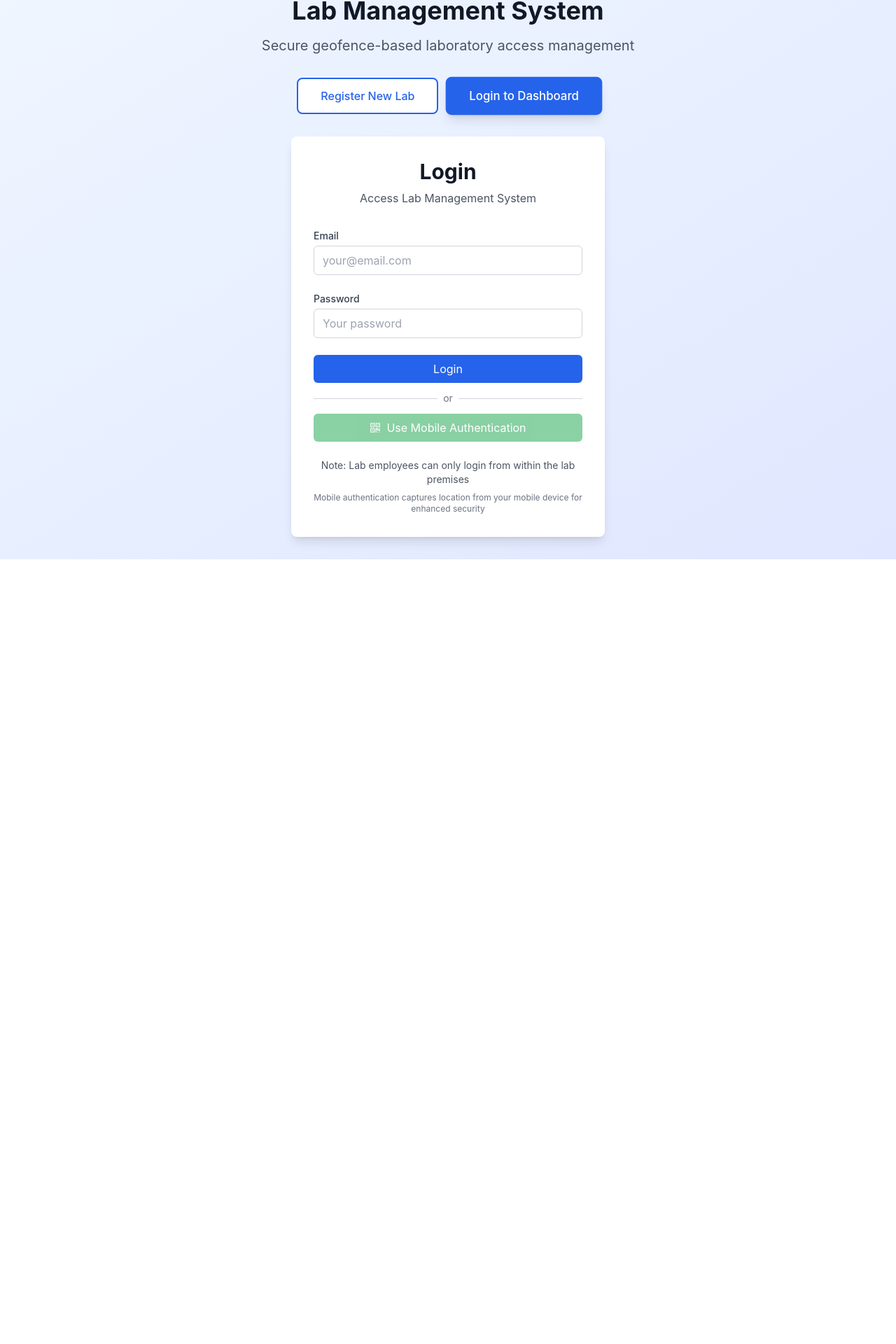
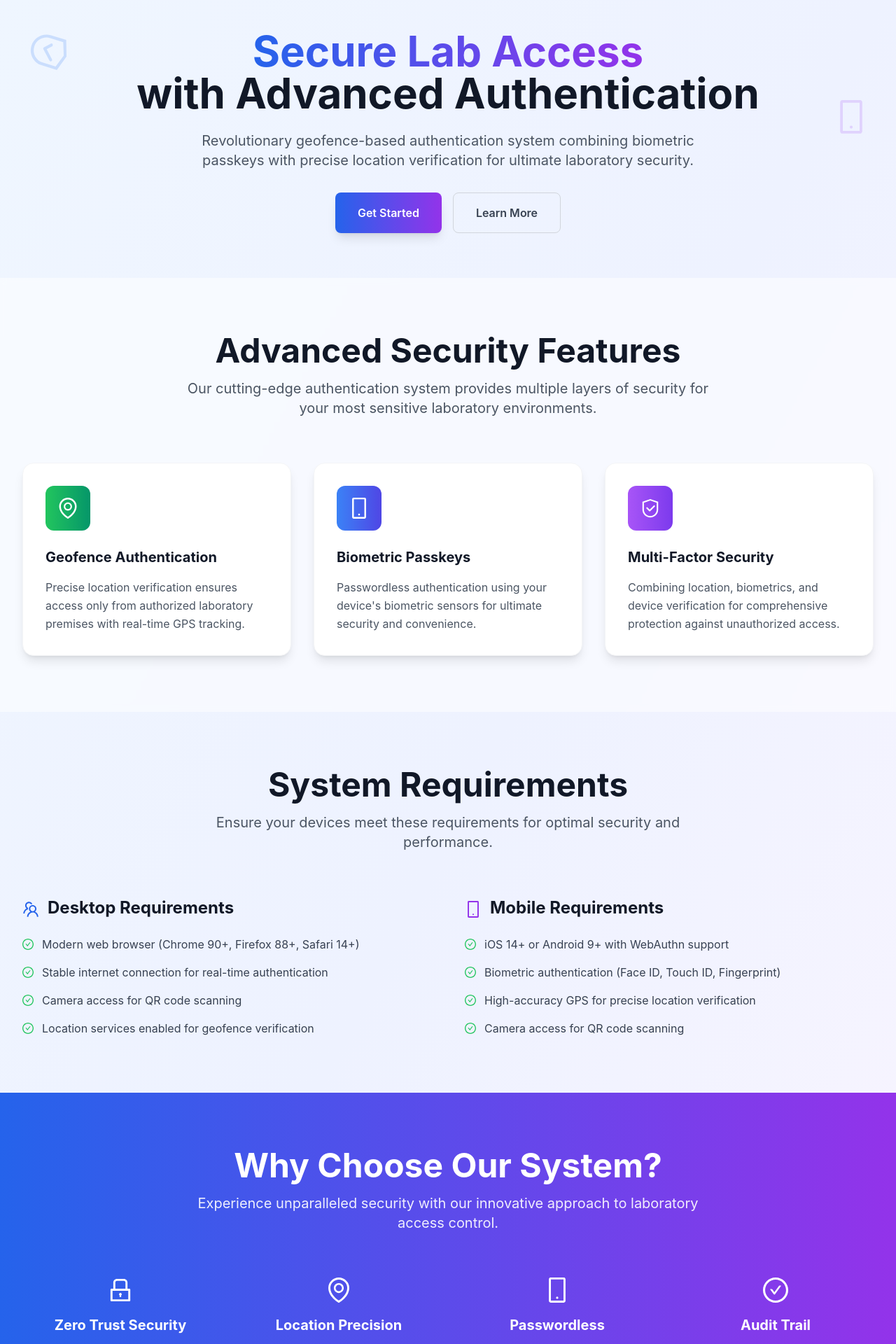
Before and after one commit to Jitendra120901/labloginintoItsGeofence, a React (Create React App) app: page / in a window 1280 px wide. Shown: the part 37-1957 px from the top of the page at 70% size. Before the commit the page ends 836 px from the top, so only its background shows below. Built offline with nearby package versions, Linux system fonts and the light colour scheme.

Commit message:
enhanced location capturing again 2

```diff
--- a/package.json
+++ b/package.json
@@ -8,6 +8,7 @@
     "@testing-library/jest-dom": "^6.6.3",
     "@testing-library/react": "^16.3.0",
     "@testing-library/user-event": "^13.5.0",
+    "framer-motion": "^12.23.0",
     "react": "^19.1.0",
     "react-dom": "^19.1.0",
     "react-icons": "^5.0.1",
--- a/src/components/layout/LandingPage.jsx
+++ b/src/components/layout/LandingPage.jsx
@@ -1,65 +1,300 @@
-// components/layout/LandingPage.jsx
 import React from 'react';
-import { PAGES } from '../utilis';
-import { Alert } from '../common';
-import { LabRegistration, Login } from '../auth';
-import FeatureSection from './FeatureSection';
-import SystemRequirements from './SystemRequirements';
+import { motion } from 'framer-motion';
+import {
+  SafetyOutlined as Shield,
+  MobileOutlined as Smartphone,
+  EnvironmentOutlined as MapPin,
+  TeamOutlined as Users,
+  LockOutlined as Lock,
+  CheckCircleOutlined as CheckCircle
+} from '@ant-design/icons';
 
-const LandingPage = ({ currentPage, setCurrentPage, onLogin, onRegistrationSuccess, successMessage, setSuccessMessage }) => {
+// Main LandingPage component
+const LandingPage = ({ onGetStarted }) => {
   return (
-    <div className="container mx-auto px-4 py-8">
-      {/* Header */}
-      <div className="text-center mb-8">
-        <h1 className="text-4xl font-bold text-gray-900 mb-4">Lab Management System</h1>
-        <p className="text-xl text-gray-600 mb-8">Secure geofence-based laboratory access management</p>
+    <div className="min-h-screen bg-gradient-to-br from-blue-50 via-indigo-50 to-purple-50">
+      {/* Hero Section */}
+      <section className="relative overflow-hidden">
+        <div className="max-w-7xl mx-auto px-4 sm:px-6 lg:px-8 pt-20 pb-16">
+          <motion.div
+            initial={{ opacity: 0, y: 20 }}
+            animate={{ opacity: 1, y: 0 }}
+            transition={{ duration: 0.8 }}
+            className="text-center"
+          >
+            <h1 className="text-4xl md:text-6xl font-bold text-gray-900 mb-6">
+              <span className="bg-gradient-to-r from-blue-600 to-purple-600 bg-clip-text text-transparent">
+                Secure Lab Access
+              </span>
+              <br />
+              with Advanced Authentication
+            </h1>
 
-        {/* Navigation */}
-        <div className="flex justify-center space-x-4 mb-6">
-          <button
-            onClick={() => setCurrentPage(PAGES.REGISTER)}
-            className={`px-8 py-3 rounded-lg font-medium transition-all duration-200 ${
-              currentPage === PAGES.REGISTER
-                ? 'bg-blue-600 text-white shadow-lg transform scale-105'
-                : 'bg-white text-blue-600 border-2 border-blue-600 hover:bg-blue-50 hover:shadow-md'
-            }`}
+            <p className="text-xl text-gray-600 mb-8 max-w-3xl mx-auto">
+              Revolutionary geofence-based authentication system combining biometric passkeys
+              with precise location verification for ultimate laboratory security.
+            </p>
+
+            <div className="flex flex-col sm:flex-row gap-4 justify-center">
+              <motion.button
+                whileHover={{ scale: 1.05 }}
+                whileTap={{ scale: 0.95 }}
+                onClick={onGetStarted}
+                className="px-8 py-4 bg-gradient-to-r from-blue-600 to-purple-600 text-white font-semibold rounded-lg shadow-lg hover:shadow-xl transition-all duration-300"
+              >
+                Get Started
+              </motion.button>
+              <motion.button
+                whileHover={{ scale: 1.05 }}
+                whileTap={{ scale: 0.95 }}
+                className="px-8 py-4 border border-gray-300 text-gray-700 font-semibold rounded-lg hover:bg-gray-50 transition-all duration-300"
+              >
+                Learn More
+              </motion.button>
+            </div>
+          </motion.div>
+        </div>
+
+        {/* Floating Elements */}
+        <div className="absolute top-20 left-10 opacity-20">
+          <motion.div
+            animate={{ rotate: 360 }}
+            transition={{ duration: 20, repeat: Infinity, ease: "linear" }}
           >
-            Register New Lab
-          </button>
-          <button
-            onClick={() => setCurrentPage(PAGES.LOGIN)}
-            className={`px-8 py-3 rounded-lg font-medium transition-all duration-200 ${
-              currentPage === PAGES.LOGIN
-                ? 'bg-blue-600 text-white shadow-lg transform scale-105'
-                : 'bg-white text-blue-600 border-2 border-blue-600 hover:bg-blue-50 hover:shadow-md'
-            }`}
+            <Shield className="text-6xl text-blue-500" />
+          </motion.div>
+        </div>
+        <div className="absolute top-40 right-10 opacity-20">
+          <motion.div
+            animate={{ y: [-20, 20, -20] }}
+            transition={{ duration: 4, repeat: Infinity, ease: "easeInOut" }}
           >
-            Login to Dashboard
-          </button>
+            <Smartphone className="text-5xl text-purple-500" />
+          </motion.div>
         </div>
-      </div>
+      </section>
 
-      {/* Success Message */}
-      {successMessage && (
-        <div className="max-w-4xl mx-auto mb-6">
-          <Alert type="success" onClose={() => setSuccessMessage('')}>
-            {successMessage}
-          </Alert>
+      {/* Features Section */}
+      <section className="py-20 bg-white/50 backdrop-blur-sm">
+        <div className="max-w-7xl mx-auto px-4 sm:px-6 lg:px-8">
+          <motion.div
+            initial={{ opacity: 0, y: 20 }}
+            whileInView={{ opacity: 1, y: 0 }}
+            transition={{ duration: 0.8 }}
+            viewport={{ once: true }}
+            className="text-center mb-16"
+          >
+            <h2 className="text-3xl md:text-5xl font-bold text-gray-900 mb-4">
+              Advanced Security Features
+            </h2>
+            <p className="text-xl text-gray-600 max-w-3xl mx-auto">
+              Our cutting-edge authentication system provides multiple layers of security
+              for your most sensitive laboratory environments.
+            </p>
+          </motion.div>
+
+          <div className="grid md:grid-cols-3 gap-8">
+            <FeatureCard
+              icon={<MapPin className="text-3xl" />}
+              title="Geofence Authentication"
+              description="Precise location verification ensures access only from authorized laboratory premises with real-time GPS tracking."
+              gradient="from-green-500 to-emerald-600"
+            />
+            <FeatureCard
+              icon={<Smartphone className="text-3xl" />}
+              title="Biometric Passkeys"
+              description="Passwordless authentication using your device's biometric sensors for ultimate security and convenience."
+              gradient="from-blue-500 to-indigo-600"
+            />
+            <FeatureCard
+              icon={<Shield className="text-3xl" />}
+              title="Multi-Factor Security"
+              description="Combining location, biometrics, and device verification for comprehensive protection against unauthorized access."
+              gradient="from-purple-500 to-violet-600"
+            />
+          </div>
         </div>
-      )}
+      </section>
 
-      {/* Page Content */}
-      {currentPage === PAGES.REGISTER && (
-        <LabRegistration onSuccess={onRegistrationSuccess} />
-      )}
+      {/* System Requirements Section */}
+      <section className="py-20">
+        <div className="max-w-7xl mx-auto px-4 sm:px-6 lg:px-8">
+          <motion.div
+            initial={{ opacity: 0, y: 20 }}
+            whileInView={{ opacity: 1, y: 0 }}
+            transition={{ duration: 0.8 }}
+            viewport={{ once: true }}
+            className="text-center mb-16"
+          >
+            <h2 className="text-3xl md:text-5xl font-bold text-gray-900 mb-4">
+              System Requirements
+            </h2>
+            <p className="text-xl text-gray-600 max-w-3xl mx-auto">
+              Ensure your devices meet these requirements for optimal security and performance.
+            </p>
+          </motion.div>
 
-      {currentPage === PAGES.LOGIN && (
-        <Login onLogin={onLogin} />
-      )}
+          <div className="grid md:grid-cols-2 gap-12 items-center">
+            <motion.div
+              initial={{ opacity: 0, x: -20 }}
+              whileInView={{ opacity: 1, x: 0 }}
+              transition={{ duration: 0.8 }}
+              viewport={{ once: true }}
+            >
+              <h3 className="text-2xl font-bold text-gray-900 mb-6">
+                <Users className="inline mr-3 text-blue-600" />
+                Desktop Requirements
+              </h3>
+              <ul className="space-y-4">
+                <RequirementItem text="Modern web browser (Chrome 90+, Firefox 88+, Safari 14+)" />
+                <RequirementItem text="Stable internet connection for real-time authentication" />
+                <RequirementItem text="Camera access for QR code scanning" />
+                <RequirementItem text="Location services enabled for geofence verification" />
+              </ul>
+            </motion.div>
 
+            <motion.div
+              initial={{ opacity: 0, x: 20 }}
+              whileInView={{ opacity: 1, x: 0 }}
+              transition={{ duration: 0.8 }}
+              viewport={{ once: true }}
+            >
+              <h3 className="text-2xl font-bold text-gray-900 mb-6">
+                <Smartphone className="inline mr-3 text-purple-600" />
+                Mobile Requirements
+              </h3>
+              <ul className="space-y-4">
+                <RequirementItem text="iOS 14+ or Android 9+ with WebAuthn support" />
+                <RequirementItem text="Biometric authentication (Face ID, Touch ID, Fingerprint)" />
+                <RequirementItem text="High-accuracy GPS for precise location verification" />
+                <RequirementItem text="Camera access for QR code scanning" />
+              </ul>
+            </motion.div>
+          </div>
+        </div>
+      </section>
+
+      {/* Security Benefits */}
+      <section className="py-20 bg-gradient-to-r from-blue-600 to-purple-600 text-white">
+        <div className="max-w-7xl mx-auto px-4 sm:px-6 lg:px-8">
+          <motion.div
+            initial={{ opacity: 0, y: 20 }}
+            whileInView={{ opacity: 1, y: 0 }}
+            transition={{ duration: 0.8 }}
+            viewport={{ once: true }}
+            className="text-center mb-16"
+          >
+            <h2 className="text-3xl md:text-5xl font-bold mb-4">
+              Why Choose Our System?
+            </h2>
+            <p className="text-xl opacity-90 max-w-3xl mx-auto">
+              Experience unparalleled security with our innovative approach to laboratory access control.
+            </p>
+          </motion.div>
+
+          <div className="grid md:grid-cols-2 lg:grid-cols-4 gap-8">
+            <BenefitCard
+              icon={<Lock className="text-4xl" />}
+              title="Zero Trust Security"
+              description="Every access request is verified regardless of user or device history."
+            />
+            <BenefitCard
+              icon={<MapPin className="text-4xl" />}
+              title="Location Precision"
+              description="Sub-meter accuracy ensures access only from designated areas."
+            />
+            <BenefitCard
+              icon={<Smartphone className="text-4xl" />}
+              title="Passwordless"
+              description="Eliminate password vulnerabilities with biometric authentication."
+            />
+            <BenefitCard
+              icon={<CheckCircle className="text-4xl" />}
+              title="Audit Trail"
+              description="Complete logging of all access attempts and locations."
+            />
+          </div>
+        </div>
+      </section>
+
+      {/* Call to Action */}
+      <section className="py-20 bg-gray-900 text-white">
+        <div className="max-w-7xl mx-auto px-4 sm:px-6 lg:px-8 text-center">
+          <motion.div
+            initial={{ opacity: 0, y: 20 }}
+            whileInView={{ opacity: 1, y: 0 }}
+            transition={{ duration: 0.8 }}
+            viewport={{ once: true }}
+          >
+            <h2 className="text-3xl md:text-5xl font-bold mb-6">
+              Ready to Secure Your Lab?
+            </h2>
+            <p className="text-xl mb-8 max-w-3xl mx-auto opacity-90">
+              Join the future of laboratory security with our advanced geofence-based authentication system.
+            </p>
+            <motion.button
+              whileHover={{ scale: 1.05 }}
+              whileTap={{ scale: 0.95 }}
+              onClick={onGetStarted}
+              className="px-12 py-4 bg-gradient-to-r from-blue-500 to-purple-500 text-white font-bold text-lg rounded-lg shadow-lg hover:shadow-xl transition-all duration-300"
+            >
+              Start Your Secure Journey
+            </motion.button>
+          </motion.div>
+        </div>
+      </section>
     </div>
-
   );
 };
 
+// Feature Card Component
+const FeatureCard = ({ icon, title, description, gradient }) => (
+  <motion.div
+    initial={{ opacity: 0, y: 20 }}
+    whileInView={{ opacity: 1, y: 0 }}
+    transition={{ duration: 0.8 }}
+    viewport={{ once: true }}
+    whileHover={{ y: -10 }}
+    className="relative group"
+  >
+    <div className="bg-white rounded-2xl p-8 shadow-lg hover:shadow-2xl transition-all duration-300 border border-gray-100">
+      <div className={`w-16 h-16 rounded-xl bg-gradient-to-r ${gradient} text-white flex items-center justify-center mb-6 group-hover:scale-110 transition-transform duration-300`}>
+        {icon}
+      </div>
+      <h3 className="text-xl font-bold text-gray-900 mb-4">{title}</h3>
+      <p className="text-gray-600 leading-relaxed">{description}</p>
+    </div>
+  </motion.div>
+);
+
+// Requirement Item Component
+const RequirementItem = ({ text }) => (
+  <motion.li
+    initial={{ opacity: 0, x: -10 }}
+    whileInView={{ opacity: 1, x: 0 }}
+    transition={{ duration: 0.5 }}
+    viewport={{ once: true }}
+    className="flex items-start"
+  >
+    <CheckCircle className="text-green-500 mr-3 mt-1 flex-shrink-0" />
+    <span className="text-gray-700">{text}</span>
+  </motion.li>
+);
+
+// Benefit Card Component
+const BenefitCard = ({ icon, title, description }) => (
+  <motion.div
+    initial={{ opacity: 0, y: 20 }}
+    whileInView={{ opacity: 1, y: 0 }}
+    transition={{ duration: 0.8 }}
+    viewport={{ once: true }}
+    whileHover={{ scale: 1.05 }}
+    className="text-center"
+  >
+    <div className="mb-4">{icon}</div>
+    <h3 className="text-xl font-bold mb-3">{title}</h3>
+    <p className="opacity-90 leading-relaxed">{description}</p>
+  </motion.div>
+);
+
 export default LandingPage;
```
Also changed, not shown: 1 other file (tests, documents, lock files or other folders).
